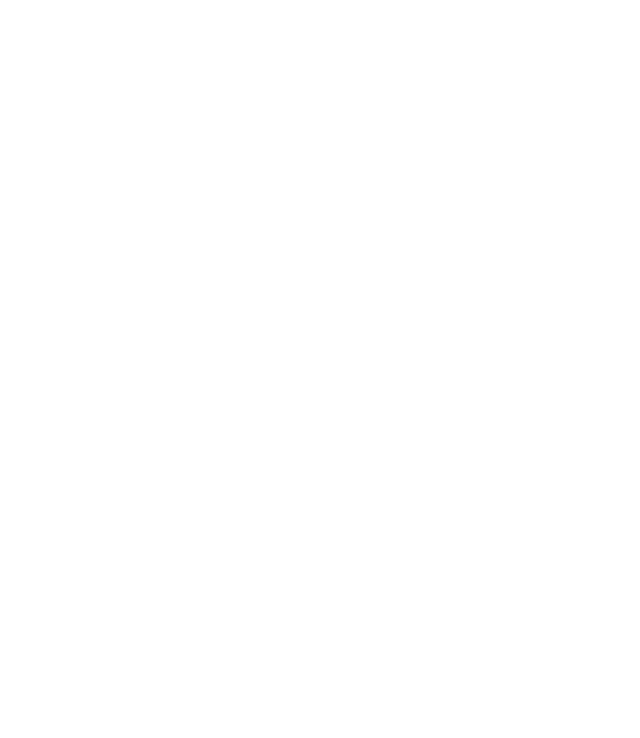
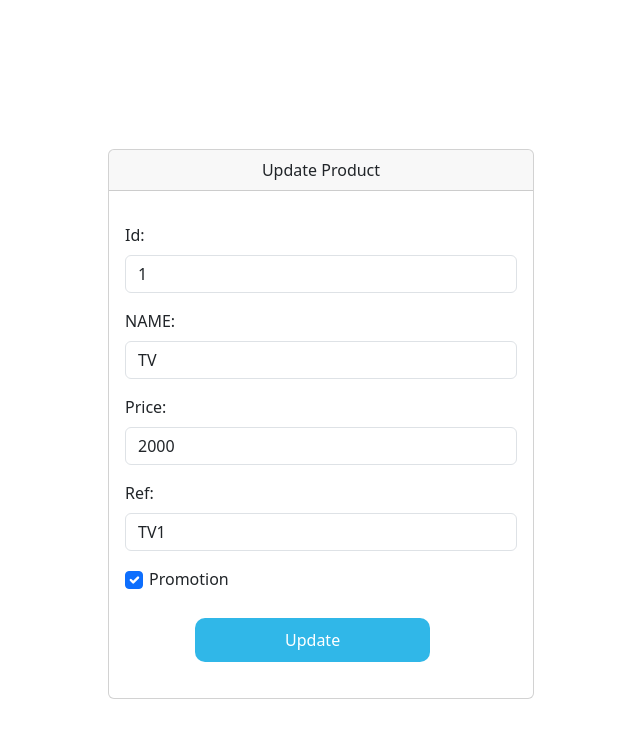
Before and after one commit to mahmoudlaji/Catalogue-Products, an Angular app: page /updateProduct/1 in a window 1280 px wide. Before the commit this address led to /. Shown: the top 738 px of the page, without its empty margins (319-959 px from the left). Built offline with nearby package versions, Linux system fonts and the light colour scheme.

Commit message:
update methode is done

```diff
--- a/src/app/app-routing.module.ts
+++ b/src/app/app-routing.module.ts
@@ -5,6 +5,7 @@ import { RegistreComponent } from './registre/registre.component';
 import { ProductsComponent } from './product/product.component';
 import { HomeComponent } from './home/home.component';
 import { NewProductComponent } from './new-product/new-product.component';
+import { UpdateComponent } from './update/update.component';
 
 const routes: Routes = [
   //{ path: '', component: HomeComponent },
@@ -13,7 +14,8 @@ const routes: Routes = [
    { path: '',component :RegistreComponent  },
    { path: 'products', component: ProductsComponent },
    { path: 'home', component:HomeComponent},
-   { path: 'newProduct', component:NewProductComponent  }
+   { path: 'newProduct', component:NewProductComponent  },
+   { path: 'updateProduct/:id', component:UpdateComponent}
 ];
 
 @NgModule({
--- a/src/app/product/product.component.html
+++ b/src/app/product/product.component.html
@@ -53,7 +53,7 @@
                             <td><button class="btn btn-danger" type="button" (click)="Delete(product)"><i
                                         class="bi bi-trash-fill">Delete</i></button></td>
                             <td><button class="btn btn-info" type="button"><i
-                                        class="bi bi-arrow-counterclockwise">Update</i></button></td>
+                                        class="bi bi-arrow-counterclockwise" (click)="goToUpdate(product)">Update</i></button></td>
                         </tr>
                     </tbody>
                 </table>
--- a/src/app/product/product.component.ts
+++ b/src/app/product/product.component.ts
@@ -65,4 +65,7 @@ export class ProductsComponent implements OnInit {
  backHome(){
 this.routeh.navigateByUrl("/home")
  }
+ goToUpdate(p:products){
+  this.routeh.navigateByUrl('updateProduct/'+ p.id)
+ }
 }
--- a/src/app/services/product.service.ts
+++ b/src/app/services/product.service.ts
@@ -34,5 +34,12 @@ DataProducts!:Array<products>
    AddToNewProduct(data:products){
     this.DataProducts.push(data)
    }
+   Update(id: string){
+    let product =this.DataProducts.find(p=>p.id===id)
+    return product
+   }
+   GetProductById(product: products){
 
+    this.DataProducts=this.DataProducts.map(p=>(p.id==product.id)?product:p)
+   }
 }
--- a/src/app/update/update.component.css
+++ b/src/app/update/update.component.css
@@ -0,0 +1,12 @@
+.buttonSS
+{
+  background-color: #30b7e8;
+  color: #fff;
+  padding: 10px;
+  border: none;
+  border-radius: 10px;
+  cursor: pointer;
+  width: 60%;
+
+  margin:20px 20px 20px 70px ;
+}
--- a/src/app/update/update.component.html
+++ b/src/app/update/update.component.html
@@ -1 +1,39 @@
-<p>update works!</p>
+<div class="container pt-5 " style="width: 450px;">
+  <!--<div class="alert alert-danger">
+      <strong>Error : Please check your email or password</strong>
+    </div>-->
+  <div class="card">
+    <div class="card-header" style="text-align: center;">Update Product</div>
+    <div class="card-body">
+      <form [formGroup]="updateForm" (ngSubmit)="setUpdate()" >
+        <div class="mb-3 mt-3">
+          <label class="form-label">Id:</label>
+          <input type="id" class="form-control" formControlName="id" name="id">
+        </div>
+        <div class="mb-3">
+          <label class="form-label">NAME:</label>
+          <input type="text" class="form-control" formControlName="name" name="name">
+        </div>
+        <div class="mb-3">
+          <label class="form-label">Price:</label>
+          <input type="text" class="form-control" formControlName="price" name="price">
+        </div>
+        <div class="mb-3">
+          <label for="ref" class="form-label">Ref:</label>
+          <input type="text" class="form-control" formControlName="reference" name="reference">
+        </div>
+        <div class="form-check">
+          <input class="form-check-input" name="promotion" formControlName="promotion" type="checkbox">
+          <label class="form-check-label">Promotion</label>
+
+        </div>
+
+
+        <button type="submit" class="buttonSS">Update</button>
+
+      </form>
+
+    </div>
+
+  </div>
+</div>
--- a/src/app/update/update.component.ts
+++ b/src/app/update/update.component.ts
@@ -1,10 +1,42 @@
-import { Component } from '@angular/core';
+import { Component, OnInit } from '@angular/core';
+import { products } from '../model/product.model';
+import { ActivatedRoute, Router } from '@angular/router';
+import { ProductService } from '../services/product.service';
+import { FormBuilder, FormGroup } from '@angular/forms';
+import Swal from 'sweetalert2';
 
 @Component({
   selector: 'app-update',
   templateUrl: './update.component.html',
   styleUrls: ['./update.component.css']
 })
-export class UpdateComponent {
+export class UpdateComponent implements OnInit {
+  prodId!:string
+  product!:any ;
+updateForm!:FormGroup
+  constructor(private route:ActivatedRoute, private serviceProduct:ProductService, private fb:FormBuilder,private routen:Router) {
+    this.prodId = this.route.snapshot.params['id']
+    // console.log("this.prodId=>",this.prodId)
+  }
 
+
+  ngOnInit(): void {
+   this.product =this.serviceProduct.Update(this.prodId)
+  this.updateForm = this.fb.group({
+    id:this.fb.control(this.product.id),
+    name:this.fb.control(this.product.name),
+    price:this.fb.control(this.product.price),
+    reference:this.fb.control(this.product.reference),
+    promotion:this.fb.control(this.product.promotion),
+   })
+  }
+  setUpdate(){
+    let p=this.updateForm.value
+    this.serviceProduct.GetProductById(p)
+
+    Swal.fire("your update is successufly!");
+    this.routen.navigateByUrl("/products")
+    // this.updateForm.GetProductById(p)
+    // alert('your update is successufly')
+  }
 }
```
